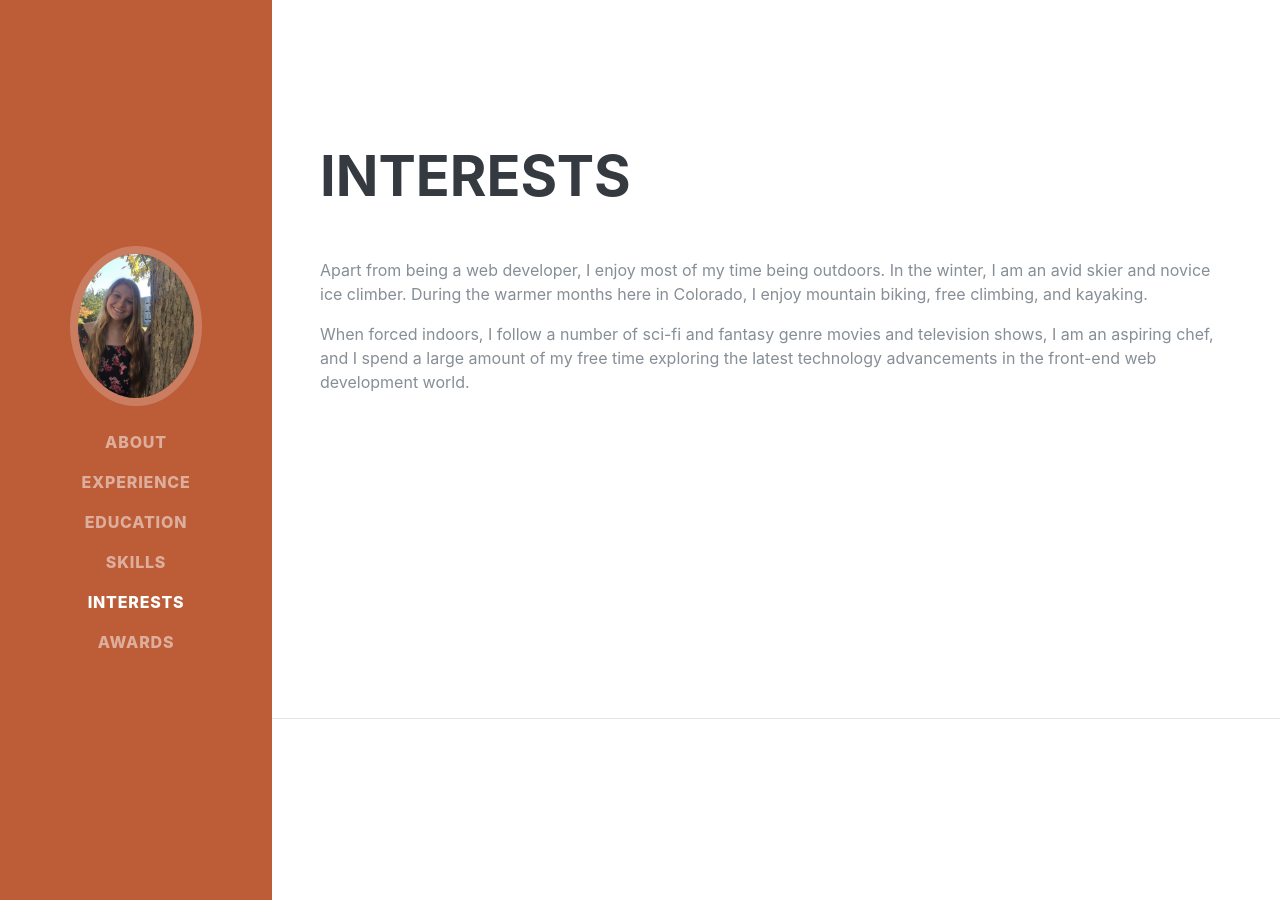
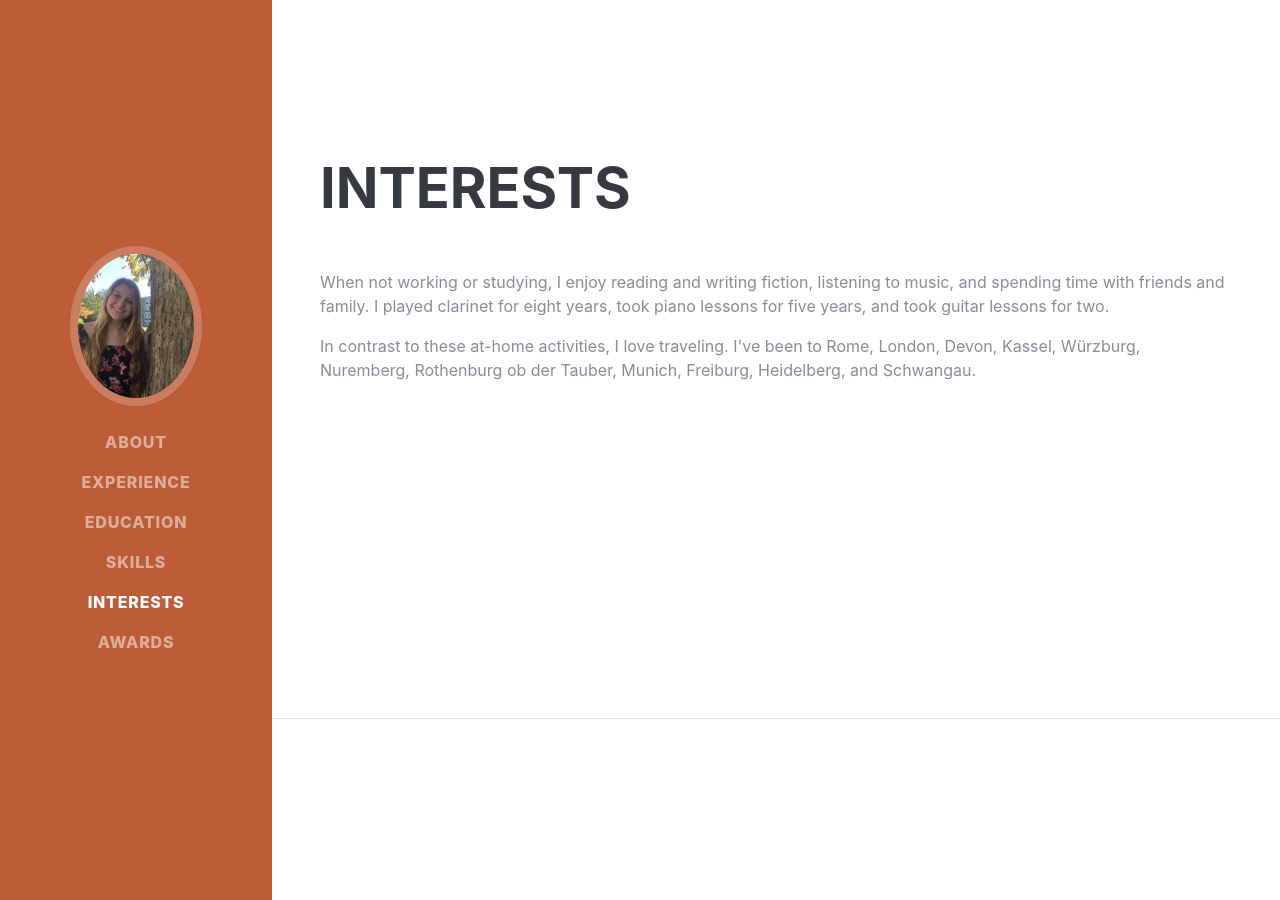
Before and after one commit to laurenfie/laurenfie.github.io, a Jekyll site: the page built from index.html, in a window 1280 px wide and 900 px high, scrolled down 4030 px. Built offline with Jekyll 4.4.1, drawn with Linux system fonts in a browser that asks for light colours; nearby versions of some CDN libraries; some web fonts are replaced; library files that are not in the unit come from our copies; some of the changed text lies outside the part shown.

Commit message:
updated information

```diff
--- a/_includes/awards.html
+++ b/_includes/awards.html
@@ -5,30 +5,19 @@
         <ul class="fa-ul mb-0">
           <li>
             <i class="fa-li fa fa-trophy text-warning"></i>
-            Google Analytics Certified Developer</li>
+            Phi Kappa Phi Honor Society (2019)</li>
           <li>
             <i class="fa-li fa fa-trophy text-warning"></i>
-            Mobile Web Specialist - Google Certification</li>
+            Dean's Distinguished Honor List (4 semesters)</li>
           <li>
             <i class="fa-li fa fa-trophy text-warning"></i>
-            1<sup>st</sup>
-            Place - University of Colorado Boulder - Emerging Tech Competition 2009</li>
+            Dean's Honor List (2 semester)</li>
           <li>
             <i class="fa-li fa fa-trophy text-warning"></i>
-            1<sup>st</sup>
-            Place - University of Colorado Boulder - Adobe Creative Jam 2008 (UI Design Category)</li>
+            Ayn Rand "Anthem" Essay Contest finalist (2014)</li>
           <li>
             <i class="fa-li fa fa-trophy text-warning"></i>
-            2<sup>nd</sup>
-            Place - University of Colorado Boulder - Emerging Tech Competition 2008</li>
-          <li>
-            <i class="fa-li fa fa-trophy text-warning"></i>
-            1<sup>st</sup>
-            Place - James Buchanan High School - Hackathon 2006</li>
-          <li>
-            <i class="fa-li fa fa-trophy text-warning"></i>
-            3<sup>rd</sup>
-            Place - James Buchanan High School - Hackathon 2005</li>
+            Microsoft Office Word 2010 Certification</li>
         </ul>
       </div>
     </section>
--- a/_includes/interests.html
+++ b/_includes/interests.html
@@ -1,7 +1,7 @@
   <section class="resume-section p-3 p-lg-5 d-flex align-items-center" id="interests">
       <div class="w-100">
         <h2 class="mb-5">Interests</h2>
-        <p>Apart from being a web developer, I enjoy most of my time being outdoors. In the winter, I am an avid skier and novice ice climber. During the warmer months here in Colorado, I enjoy mountain biking, free climbing, and kayaking.</p>
-        <p class="mb-0">When forced indoors, I follow a number of sci-fi and fantasy genre movies and television shows, I am an aspiring chef, and I spend a large amount of my free time exploring the latest technology advancements in the front-end web development world.</p>
+        <p>When not working or studying, I enjoy reading and writing fiction, listening to music, and spending time with friends and family. I played clarinet for eight years, took piano lessons for five years, and took guitar lessons for two. </p>
+        <p class="mb-0">In contrast to these at-home activities, I love traveling. I've been to Rome, London, Devon, Kassel, Würzburg, Nuremberg, Rothenburg ob der Tauber, Munich, Freiburg, Heidelberg, and Schwangau.</p>
       </div>
     </section>
--- a/_includes/skills.html
+++ b/_includes/skills.html
@@ -3,59 +3,38 @@
         <h2 class="mb-5">Skills</h2>
 
         <div class="subheading mb-3">Programming Languages &amp; Tools</div>
-        <ul class="list-inline dev-icons">
-          <li class="list-inline-item">
-            <i class="fab fa-html5"></i>
-          </li>
-          <li class="list-inline-item">
-            <i class="fab fa-css3-alt"></i>
-          </li>
-          <li class="list-inline-item">
-            <i class="fab fa-js-square"></i>
-          </li>
-          <li class="list-inline-item">
-            <i class="fab fa-angular"></i>
-          </li>
-          <li class="list-inline-item">
-            <i class="fab fa-react"></i>
-          </li>
-          <li class="list-inline-item">
-            <i class="fab fa-node-js"></i>
-          </li>
-          <li class="list-inline-item">
-            <i class="fab fa-sass"></i>
-          </li>
-          <li class="list-inline-item">
-            <i class="fab fa-less"></i>
-          </li>
-          <li class="list-inline-item">
-            <i class="fab fa-wordpress"></i>
-          </li>
-          <li class="list-inline-item">
-            <i class="fab fa-gulp"></i>
-          </li>
-          <li class="list-inline-item">
-            <i class="fab fa-grunt"></i>
-          </li>
-          <li class="list-inline-item">
-            <i class="fab fa-npm"></i>
-          </li>
+        <ul class="fa-ul mb-0">
+          <li>
+             <i class="fa-li fa fa-check"></i>
+            Java</li>
+          <li>
+             <i class="fa-li fa fa-check"></i>
+            Python</li>
+          <li>
+             <i class="fa-li fa fa-check"></i>
+            HTML</li>
+          <li>
+             <i class="fa-li fa fa-check"></i>
+            SPSS</li>
+          <li>
+             <i class="fa-li fa fa-check"></i>
+            R</li>
         </ul>
 
-        <div class="subheading mb-3">Workflow</div>
+        <div class="subheading mb-3">Other Skills</div>
         <ul class="fa-ul mb-0">
           <li>
             <i class="fa-li fa fa-check"></i>
-            Mobile-First, Responsive Design</li>
+            Basic Spanish</li>
           <li>
             <i class="fa-li fa fa-check"></i>
-            Cross Browser Testing &amp; Debugging</li>
+            Microsoft Office</li>
           <li>
             <i class="fa-li fa fa-check"></i>
-            Cross Functional Teams</li>
+            Time management</li>
           <li>
             <i class="fa-li fa fa-check"></i>
-            Agile Development &amp; Scrum</li>
+            Organization</li>
         </ul>
       </div>
     </section>
```
